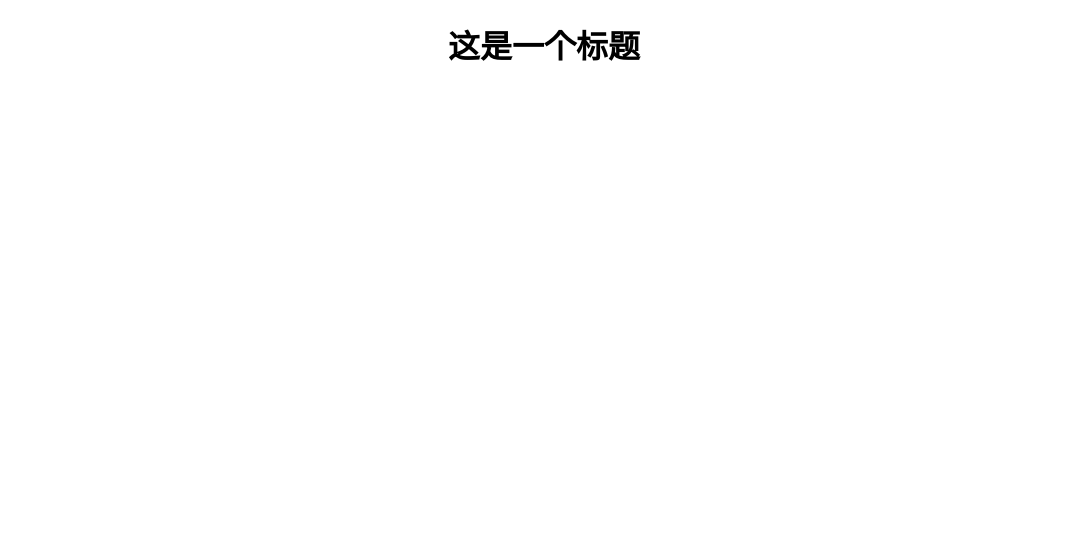
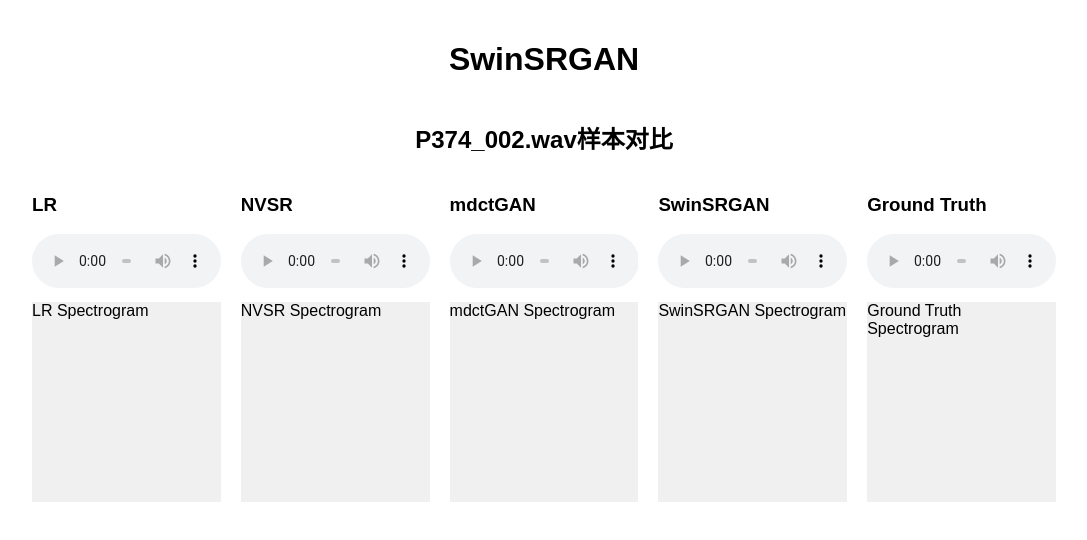
Before and after one commit to judgeyjj/judgeyjj.github.io, a plain HTML site: page index.html in a window 1280 px wide. Shown: the whole page, without its empty margins (96-1183 px from the left). Drawn offline with Linux system fonts and the light colour scheme.

Commit message:
Update index.html

```diff
--- a/index.html
+++ b/index.html
@@ -2,14 +2,98 @@
 <html>
 <head>
     <meta charset="UTF-8">
-    <title>简单页面</title>
+    <title>SwinSRGAN Speech Sample</title>
     <style>
+        body {
+            font-family: Arial, sans-serif;
+            margin: 0;
+            padding: 0;
+        }
         h1 {
             text-align: center;
+            padding: 20px 0;
+        }
+        .container {
+            width: 80%;
+            margin: auto;
+        }
+        .section {
+            margin-bottom: 40px;
+        }
+        .section h2 {
+            text-align: center;
+        }
+        .row {
+            display: flex;
+            justify-content: space-between;
+            margin-bottom: 20px;
+        }
+        .column {
+            flex: 1;
+            margin-right: 20px;
+        }
+        .column:last-child {
+            margin-right: 0;
+        }
+        .spectrogram {
+            width: 100%;
+            height: 200px;
+            background-color: #f0f0f0;
+            margin-top: 10px;
+        }
+        audio {
+            width: 100%;
         }
     </style>
 </head>
 <body>
-    <h1>这是一个标题</h1>
+    <h1>SwinSRGAN</h1>
+    <div class="container">
+        <div class="section">
+            <h2>P374_002.wav样本对比</h2>
+            <div class="row">
+                <div class="column">
+                    <h3>LR</h3>
+                    <audio controls>
+                        <source src="lr_audio.mp3" type="audio/mpeg">
+                        Your browser does not support the audio element.
+                    </audio>
+                    <div class="spectrogram">LR Spectrogram</div>
+                </div>
+                <div class="column">
+                    <h3>NVSR</h3>
+                    <audio controls>
+                        <source src="nvsr_audio.mp3" type="audio/mpeg">
+                        Your browser does not support the audio element.
+                    </audio>
+                    <div class="spectrogram">NVSR Spectrogram</div>
+                </div>
+                <div class="column">
+                    <h3>mdctGAN</h3>
+                    <audio controls>
+                        <source src="mdctgan_audio.mp3" type="audio/mpeg">
+                        Your browser does not support the audio element.
+                    </audio>
+                    <div class="spectrogram">mdctGAN Spectrogram</div>
+                </div>
+                <div class="column">
+                    <h3>SwinSRGAN</h3>
+                    <audio controls>
+                        <source src="swinsrgan_audio.mp3" type="audio/mpeg">
+                        Your browser does not support the audio element.
+                    </audio>
+                    <div class="spectrogram">SwinSRGAN Spectrogram</div>
+                </div>
+                <div class="column">
+                    <h3>Ground Truth</h3>
+                    <audio controls>
+                        <source src="ground_truth_audio.mp3" type="audio/mpeg">
+                        Your browser does not support the audio element.
+                    </audio>
+                    <div class="spectrogram">Ground Truth Spectrogram</div>
+                </div>
+            </div>
+        </div>
+    </div>
 </body>
 </html>
```
